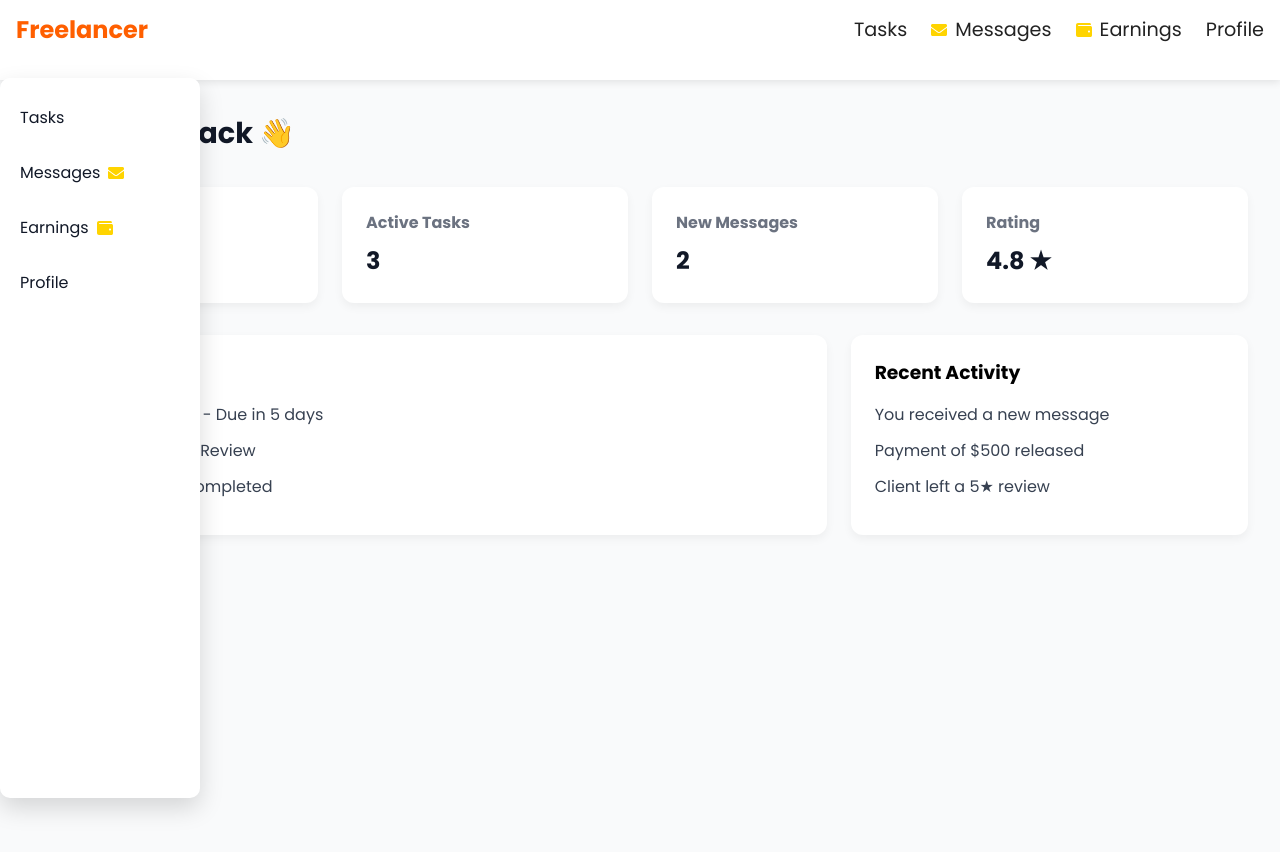
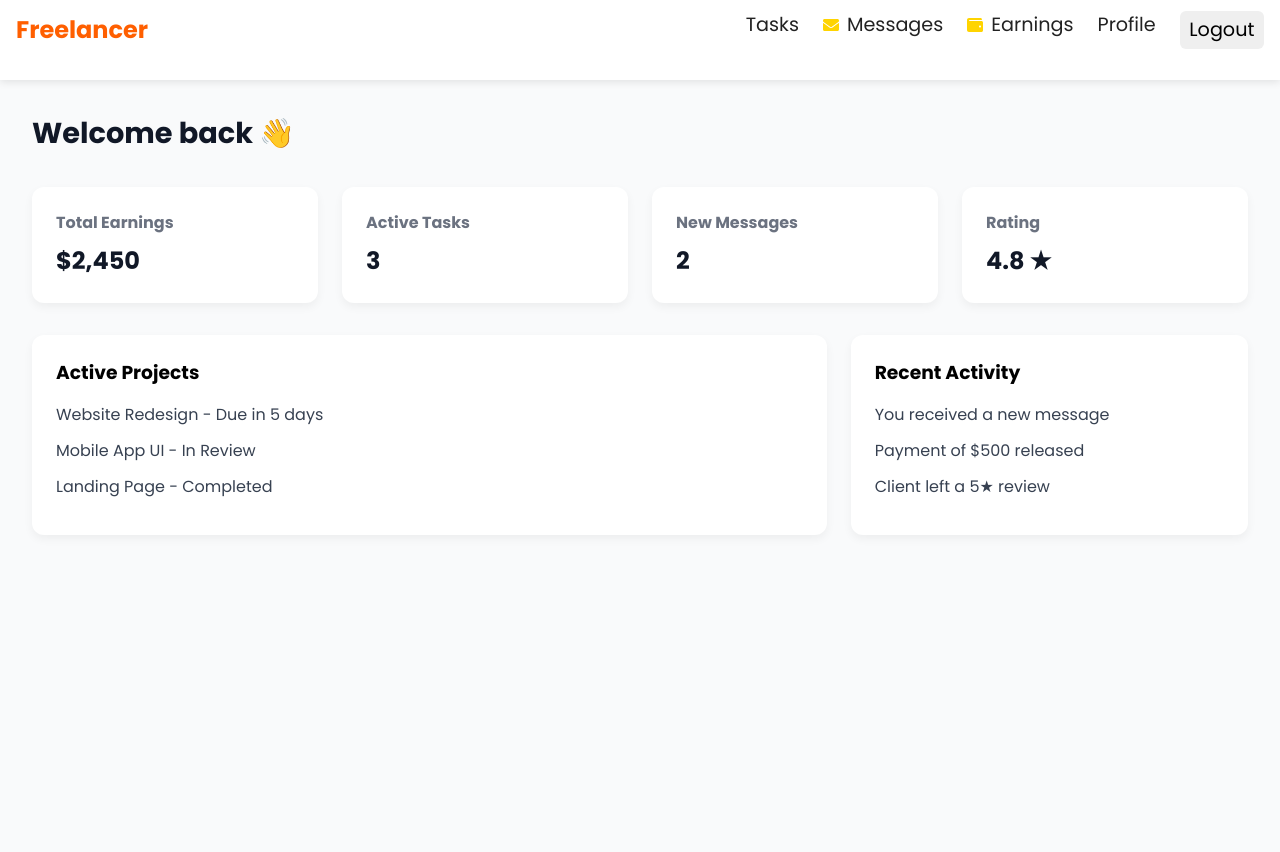
Before and after one commit to Joseh254/Task-Listing-System, a React (Vite) app in the folder client/: page /freeLancer in a window 1280 px wide. Shown: the top 852 px of the page. Built offline with nearby package versions, Linux system fonts and the light colour scheme.

Commit message:
work on project

```diff
--- a/client/src/Freelancer/FreelancerNav/FreelancerNav.jsx
+++ b/client/src/Freelancer/FreelancerNav/FreelancerNav.jsx
@@ -1,7 +1,10 @@
 import { FaEnvelope, FaWallet } from "react-icons/fa";
+import { useNavigate } from "react-router-dom";
 import ReusableNav from "../../ReusableComponents/ReusableNav/ReusableNav";
 
 function FreelancerNav() {
+  const navigate = useNavigate();
+
   const freelancerLinks = [
     { label: "Tasks", path: "/freelancer/tasks" },
     { label: "Messages", path: "/freelancer/messages", icon: <FaEnvelope /> },
@@ -9,7 +12,24 @@ function FreelancerNav() {
     { label: "Profile", path: "/freelancer/profile" },
   ];
 
-  return <ReusableNav logo="Freelancer" links={freelancerLinks} />;
+  function handleLogout() {
+    localStorage.removeItem("user");   // better than clear()
+    navigate("/", { replace: true });  // redirect to home
+  }
+
+  return (
+    <ReusableNav
+      logo="Freelancer"
+      links={freelancerLinks}
+      actions={[
+        {
+          label: "Logout",
+          onClick: handleLogout,
+          variant: "danger",
+        },
+      ]}
+    />
+  );
 }
 
 export default FreelancerNav;
--- a/client/src/Home/HomePage.jsx
+++ b/client/src/Home/HomePage.jsx
@@ -8,7 +8,7 @@ import Register from "../Register/Register";
 
 import "./HomePage.css";
 
-function Navbar({ openLogin, openRegister }) {
+function HomeNavbar({ openLogin, openRegister }) {
   const [mobileOpen, setMobileOpen] = useState(false);
 
   return (
@@ -128,7 +128,7 @@ function HomePage() {
 
   return (
     <>
-      <Navbar openLogin={openLogin} openRegister={openRegister} />
+      <HomeNavbar openLogin={openLogin} openRegister={openRegister} />
       <Hero openRegister={openRegister} />
       <Features />
       <HowItWorks />
--- a/client/src/ReusableComponents/ReusableNav/ReusableNav.css
+++ b/client/src/ReusableComponents/ReusableNav/ReusableNav.css
@@ -1,4 +1,4 @@
-.navbar {
+.reusable-navbar {
   background: var(--color-white);
   color: var(--color-dark);
   padding: 0 1rem;
@@ -9,19 +9,19 @@
   z-index: 1000;
 }
 
-.nav-container {
+.reusable-nav-container {
   display: flex;
   justify-content: space-between;
   align-items: center;
   height: 60px;
 }
 
-.logo {
+.reusable-logo {
   font-size: 1.5rem;
   font-weight: bold;
 }
 /* Flex container for icon + text */
-.nav-item {
+.reusable-nav-item {
   display: flex;
   align-items: center;
   gap: 0.5rem;
@@ -30,43 +30,43 @@
   transition: 0.3s;
 }
 
-.nav-item:hover {
+.reusable-nav-item:hover {
   opacity: 0.7;
 }
 
 /* Icon styling */
-.nav-icon {
+.reusable-nav-icon {
   display: flex;
   align-items: center;
   font-size: 1rem;
   color: var(--color-primary);
 }
-.nav-links {
+.reusable-nav-links {
   display: flex;
   list-style: none;
   font-size: 1.2rem;
   gap: 1.5rem;
 }
 
-.nav-links a {
+.reusable-nav-links a {
   text-decoration: none;
   color: var(--color-black);
   transition: 0.3s;
 }
 
-.nav-links a:hover {
+.reusable-nav-links a:hover {
   opacity: 0.7;
 }
 
 /* Mobile Icon */
-.menu-icon {
+.reusable-menu-icon {
   display: none;
   font-size: 1.5rem;
   cursor: pointer;
 }
 
 /* Mobile Menu */
-.mobile-menu {
+.reusable-mobile-menu {
   display: none;
   flex-direction: column;
   list-style: none;
@@ -77,26 +77,26 @@
   padding: 0 1rem;
 }
 
-.mobile-menu li {
+.reusable-mobile-menu li {
   padding: 0.5rem 0;
 }
 
-.mobile-menu a {
+.reusable-mobile-menu a {
   text-decoration: none;
   color: white;
 }
 
 /* Responsive */
 @media (max-width: 768px) {
-  .nav-links {
+  .reusable-nav-links {
     display: none;
   }
 
-  .menu-icon {
+  .reusable-menu-icon {
     display: block;
   }
 
-  .mobile-menu.active {
+  .reusable-mobile-menu.active {
     display: flex;
   }
 }
--- a/client/src/ReusableComponents/ReusableNav/ReusableNav.jsx
+++ b/client/src/ReusableComponents/ReusableNav/ReusableNav.jsx
@@ -3,45 +3,69 @@ import { FaBars, FaTimes } from "react-icons/fa";
 import { Link } from "react-router-dom";
 import "./ReusableNav.css";
 
-function ReusableNav({ links = [], logo = "MyApp" }) {
+function ReusableNav({ links = [], logo = "MyApp",actions = []  }) {
   const [isOpen, setIsOpen] = useState(false);
 
   const toggleMenu = () => setIsOpen(!isOpen);
 
   return (
-    <nav className="navbar">
-      <div className="nav-container">
+    <nav className="reusable-navbar">
+      <div className="reusable-nav-container">
         {/* Logo */}
-        <div className="logo">{logo}</div>
+        <div className="reusable-logo">{logo}</div>
 
         {/* Desktop Menu */}
-        <ul className="nav-links">
+        <ul className="reusable-nav-links">
           {links.map((link, index) => (
             <li key={index}>
-              <Link to={link.path} className="nav-item">
-                {link.icon && <span className="nav-icon">{link.icon}</span>}
+              <Link to={link.path} className="reusable-nav-item">
+                {link.icon && <span className="reusable-nav-icon">{link.icon}</span>}
                 <span>{link.label}</span>
               </Link>
             </li>
           ))}
+          {/* Action Buttons (Desktop) */}
+{actions.length > 0 && (
+  <div className="reusable-nav-actions">
+    {actions.map((action, index) => (
+      <button
+        key={index}
+        onClick={action.onClick}
+        className={`reusable-nav-button ${action.variant || ""}`}
+      >
+        {action.label}
+      </button>
+    ))}
+  </div>
+)}
         </ul>
 
         {/* Mobile Icon */}
-        <div className="menu-icon" onClick={toggleMenu}>
+        <div className="reusable-menu-icon" onClick={toggleMenu}>
           {isOpen ? <FaTimes /> : <FaBars />}
         </div>
       </div>
 
       {/* Mobile Menu */}
-      <ul className={`mobile-menu ${isOpen ? "active" : ""}`}>
+      <ul className={`reusable-mobile-menu ${isOpen ? "reusable-active" : ""}`}>
         {links.map((link, index) => (
           <li key={index} onClick={toggleMenu}>
-            <Link to={link.path} className="nav-item">
+            <Link to={link.path} className="reusable-nav-item">
               <span>{link.label && link.label}</span>
-              {link.icon && <span className="nav-icon">{link.icon}</span>}
+              {link.icon && <span className="reusable-nav-icon">{link.icon}</span>}
             </Link>
           </li>
         ))}
+        {actions.map((action, index) => (
+  <li key={`action-${index}`} onClick={() => {
+    action.onClick?.();
+    toggleMenu();
+  }}>
+    <button className={`reusable-nav-button ${action.variant || ""}`}>
+      {action.label}
+    </button>
+  </li>
+))}
       </ul>
     </nav>
   );
```
Also changed, not shown: client/src/ReusableComponents/OpenModal/OpenModal.jsx (line endings or trailing spaces).
